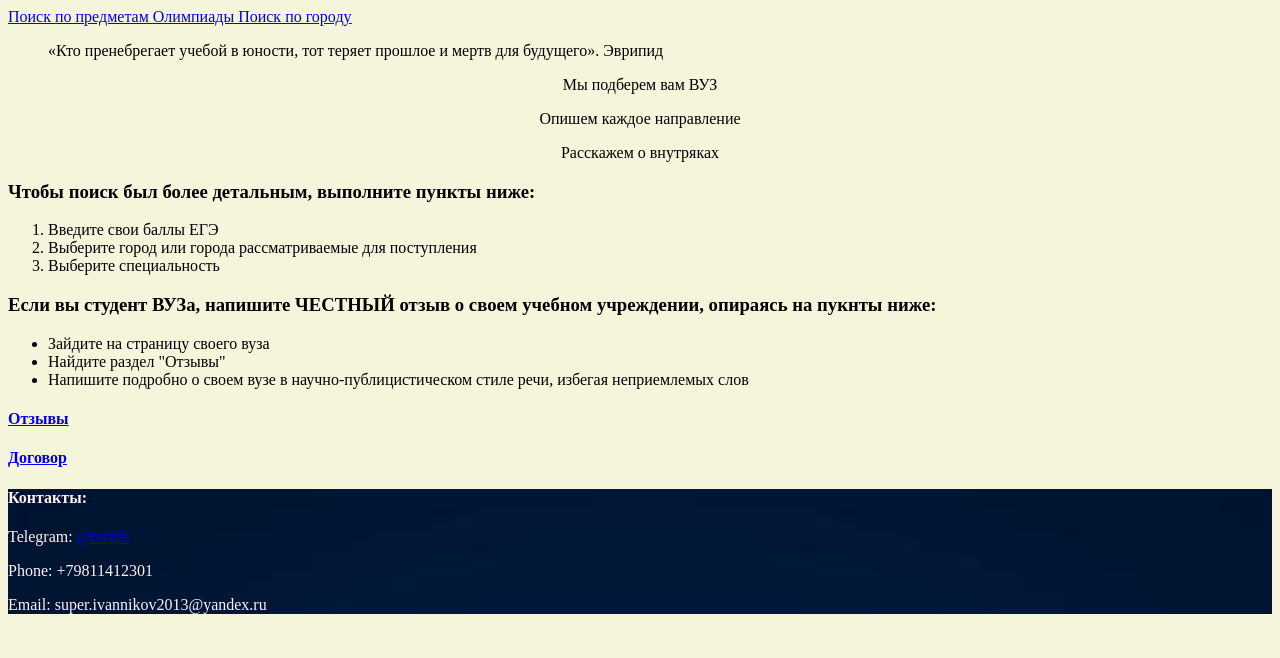
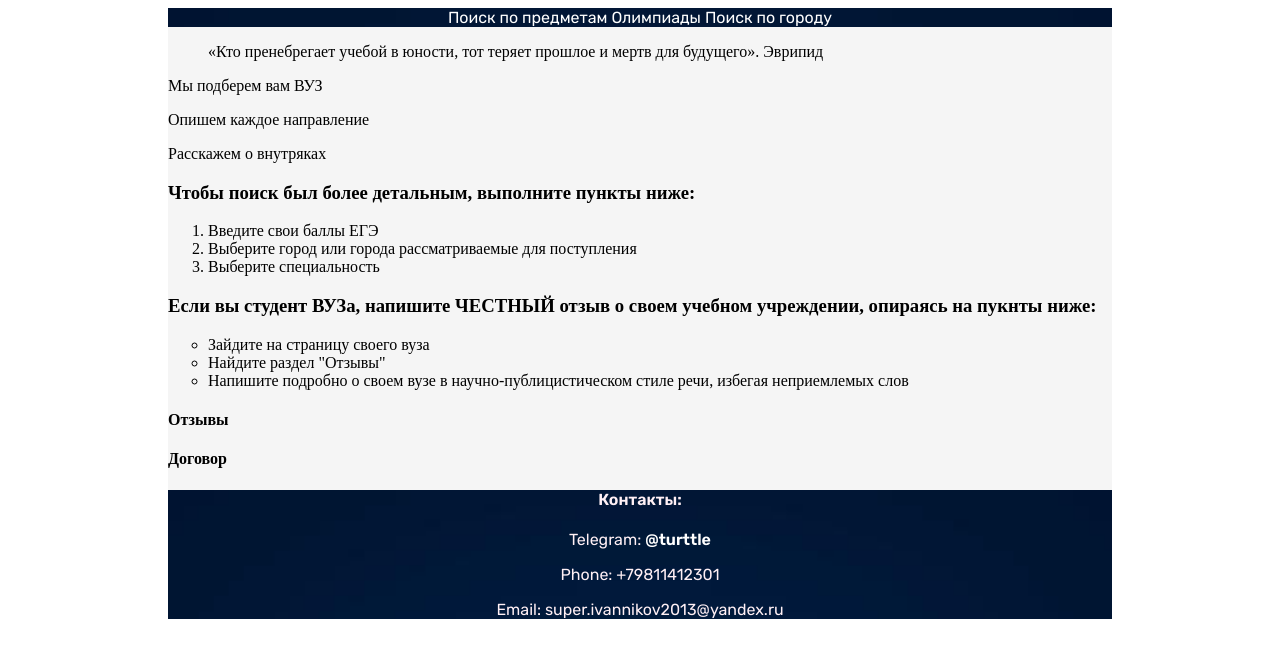
Before and after one commit to 14turtle14/14turtle14.github.io, a plain HTML site: page index.html in a window 1280 px wide. Drawn offline with Linux system fonts and the light colour scheme.

Commit message:
added more selectors and updated palette color

```diff
--- a/main.css
+++ b/main.css
@@ -1,36 +1,20 @@
-.intro{
-    font-family: 'Times New Roman', Times, serif;
-    font-size: 200%;
-    line-height: 100%;
-    font-weight: bold;
+@import url('https://fonts.googleapis.com/css2?family=Rubik:wght@300;400;600&display=swap');
+
+.nav {
     text-align: center;
-    background-color: darkblue;
-    color: aliceblue;
-    text-indent: initial;
-    word-spacing: normal;
-    letter-spacing: unset;
-    font-style: unset;
-    text-decoration: darkgoldenrod;
-    text-transform: full-size-kana;
 }
 
-.nav {
-    color: blue;
-    text-decoration: underline;
+a{
+    color: white;
+    -webkit-transition: all 0.5s ease;
+    transition: all 0.5s ease;
+    text-decoration: none;
 }
-
-.nav:hover{
-    cursor: pointer;
-    color: red;
-    text-decoration-color: blue;
-}
-
-.body {
-    background-color: beige;
+a:hover{
+    color:yellowgreen;
 }
 
 .aside {
-    text-align: center;
 }
 
 .search {
@@ -49,7 +33,52 @@
     background: url('img/footer_lines.jpeg') no-repeat;
     color: lavenderblush;
     background-size: cover;
+    text-align: center;
+    font-family: 'Rubik', sans-serif;
 }
 
 .header {
+    font-family: 'Rubik', sans-serif;
+    border-style: none;
+    display: grid;
+    min-height: 200%;
+    background: url('img/footer_lines.jpeg') no-repeat;
+    background-size: cover;
 }
+
+.links {
+    color: black;
+    -webkit-transition: all 0.5s ease;
+    transition: all 0.5s ease;
+    text-decoration: none;
+}
+.links:hover{
+    color:red;
+}
+html{
+    background: white;
+    max-width: 75%;
+    margin: auto;
+}
+body{
+    background: whitesmoke;
+}
+
+.telegram{
+    color:white;
+    font-weight: bold;
+    -webkit-transition: all 0.5s ease;
+    transition: all 0.5s ease;
+    text-decoration: none;
+}
+.telegram:hover{
+    color: skyblue;
+}
+
+.ol {
+    list-style-type: revert;
+}
+
+.ul {
+    list-style-type: circle;
+}
```
